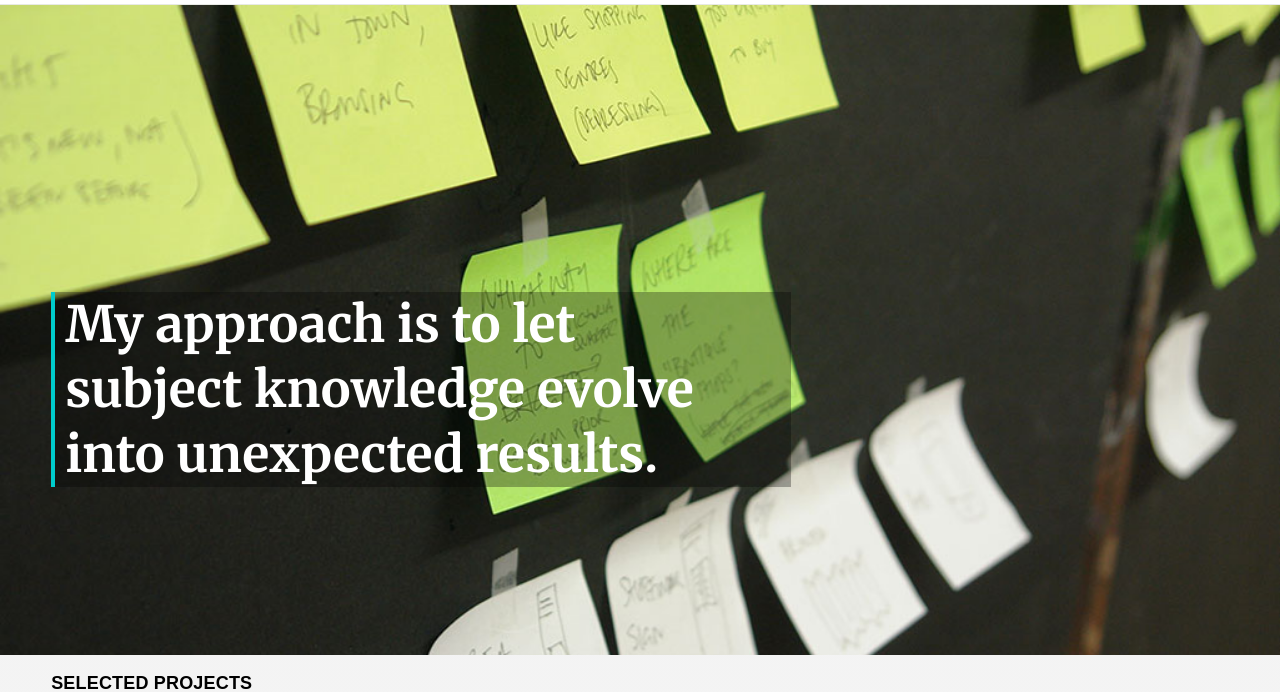
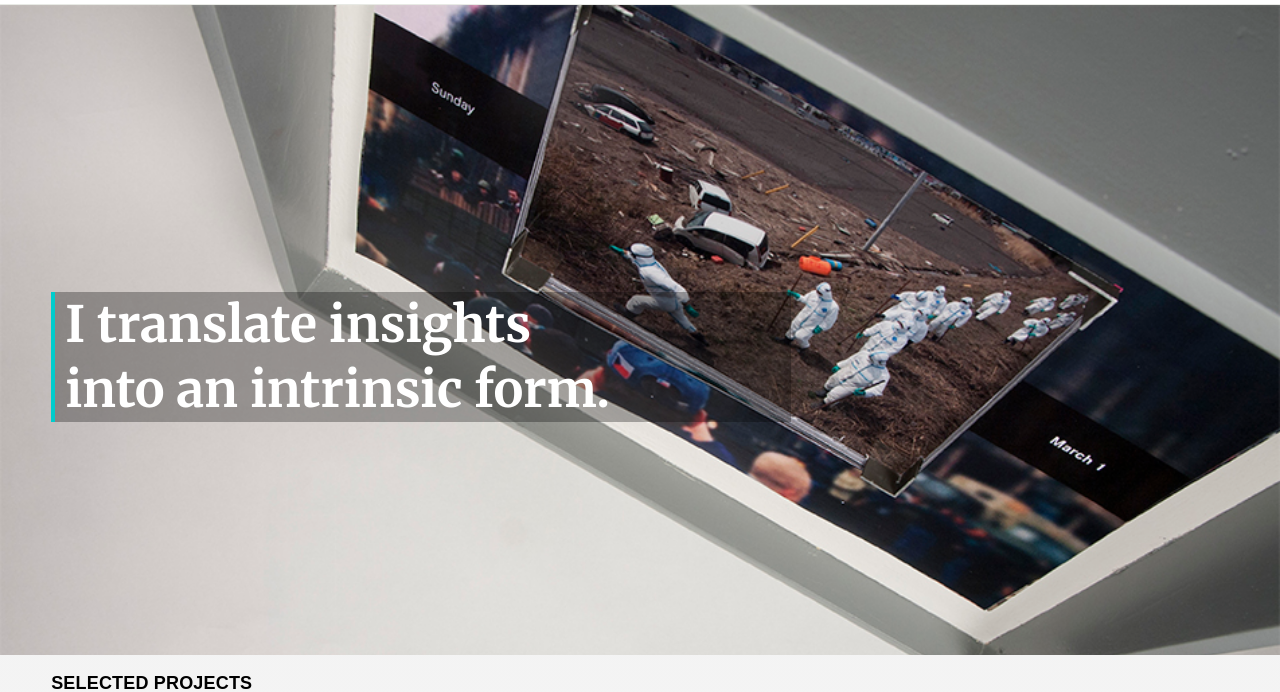
Before and after one commit to RoelensThomas/RoelensThomas.github.io, a plain HTML site: page index.html in a window 1280 px wide. Shown: the part 108-800 px from the top of the page. Drawn offline with nearby package versions, Linux system fonts and the light colour scheme.

Commit message:
carousel

```diff
--- a/css/style.css
+++ b/css/style.css
@@ -73,7 +73,7 @@ padding-bottom:8px;
     height: 500px;
     width: 100%;
     padding: 0px;
-    background-image: url("../images/carousel4.jpg");
+    background-image: url("../images/carousel-three.jpg");
     background-size:cover;
 }
 
@@ -97,6 +97,7 @@ padding-bottom:8px;
   color: #ffffff;
   opacity:1;
 	}
+
 
 main {
 padding-left:4%;
@@ -343,15 +344,20 @@ height:auto;
     height: 650px;
     width:100%;
     padding: 0px;
-    background-image: url("../images/carousel4.jpg");
+    background-image: url("../images/Leica/leicabig.jpg");
     background-size:cover;
 }
+
 
 
 #quotebox {
 	width:500px;
   	top:400px;
 }
+
+
+
+
 
 #quote{
  font-size: 34px;
--- a/index.html
+++ b/index.html
@@ -78,12 +78,12 @@
 			<div id="quotebox">
 				<div id="quote">
 				<h5>
-					My approach is to let<br>
-					subject knowledge evolve<br>
-					into unexpected results.<br>
+					I translate insights <br>into an intrinsic form.
+
 					</h5>
 				</div>
 			</div>
+
 		</div>
 
 		<main>
```
Also changed, not shown: images/bestuurdersenquete/carousel-one.jpg (added), images/carousel-one.jpg (added), images/carousel-three.jpg (added), 1 other file.
